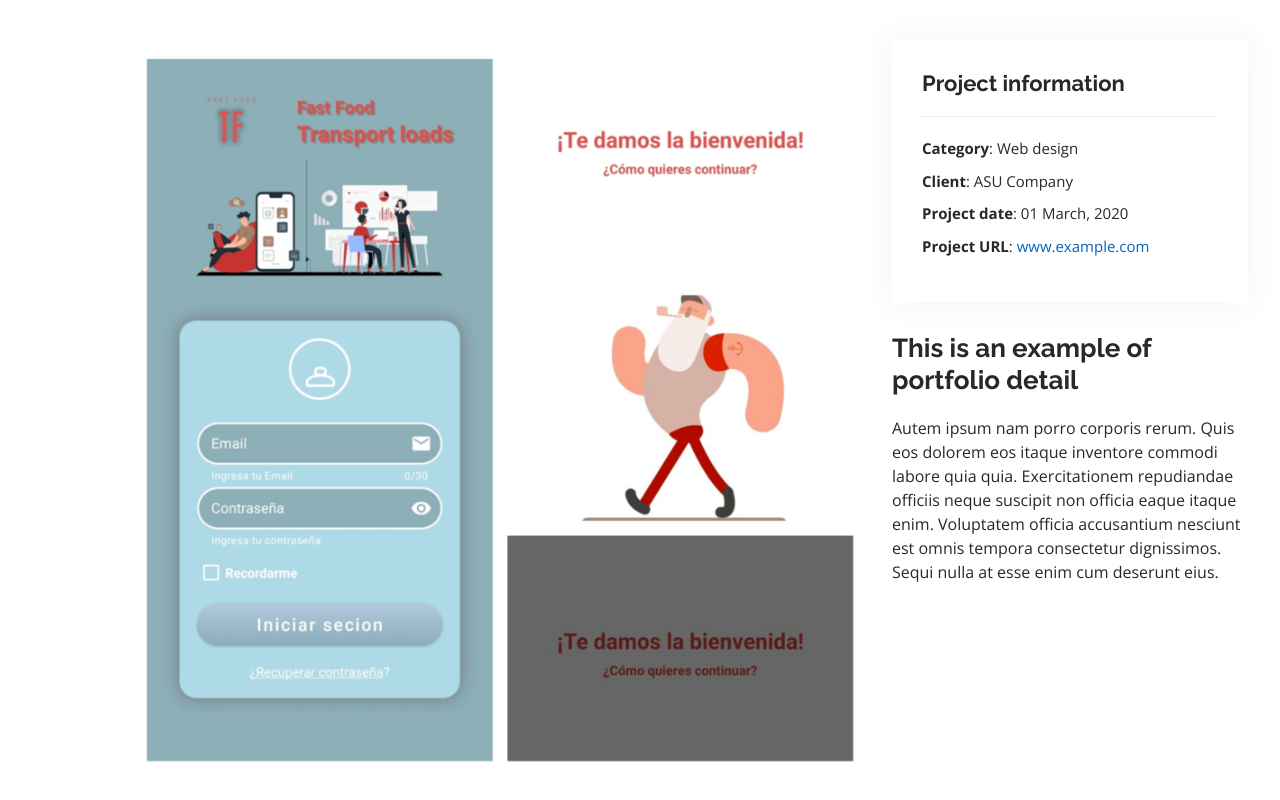
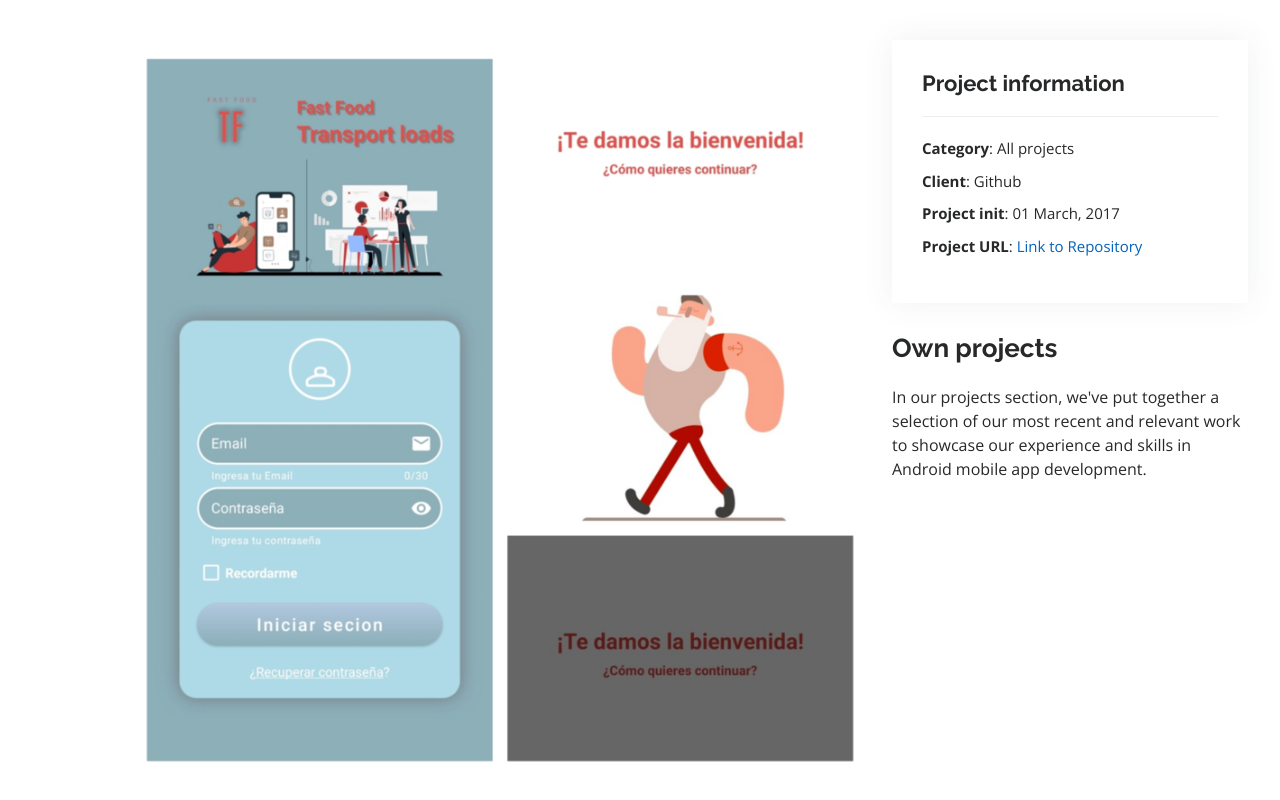
Before and after one commit to krypton612/briefcase, a plain HTML site: page portfolio-details.html in a window 1280 px wide. Shown: the top 800 px of the page. Drawn offline with nearby package versions, Linux system fonts and the light colour scheme.

Commit message:
details config

```diff
--- a/portfolio-details.html
+++ b/portfolio-details.html
@@ -70,16 +70,16 @@
             <div class="portfolio-info">
               <h3>Project information</h3>
               <ul>
-                <li><strong>Category</strong>: Web design</li>
-                <li><strong>Client</strong>: ASU Company</li>
-                <li><strong>Project date</strong>: 01 March, 2020</li>
-                <li><strong>Project URL</strong>: <a href="#">www.example.com</a></li>
+                <li><strong>Category</strong>: All projects</li>
+                <li><strong>Client</strong>: Github</li>
+                <li><strong>Project init</strong>: 01 March, 2017</li>
+                <li><strong>Project URL</strong>: <a href="https://github.com/krypton612">Link to Repository</a></li>
               </ul>
             </div>
             <div class="portfolio-description">
-              <h2>This is an example of portfolio detail</h2>
+              <h2>Own projects</h2>
               <p>
-                Autem ipsum nam porro corporis rerum. Quis eos dolorem eos itaque inventore commodi labore quia quia. Exercitationem repudiandae officiis neque suscipit non officia eaque itaque enim. Voluptatem officia accusantium nesciunt est omnis tempora consectetur dignissimos. Sequi nulla at esse enim cum deserunt eius.
+                In our projects section, we've put together a selection of our most recent and relevant work to showcase our experience and skills in Android mobile app development.
               </p>
             </div>
           </div>
```
